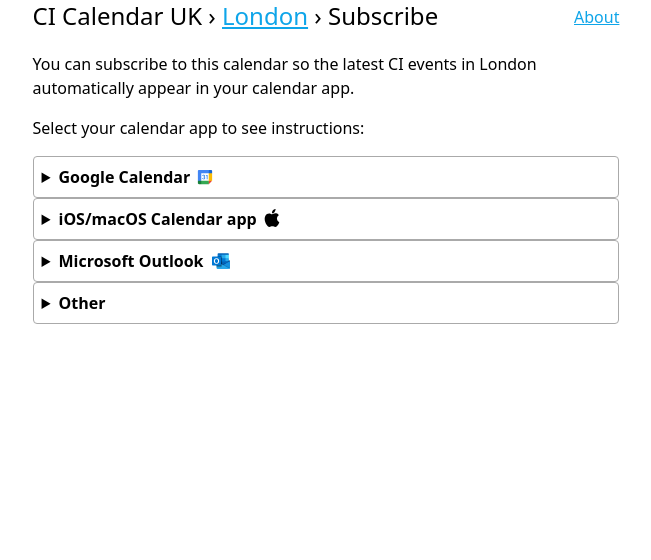
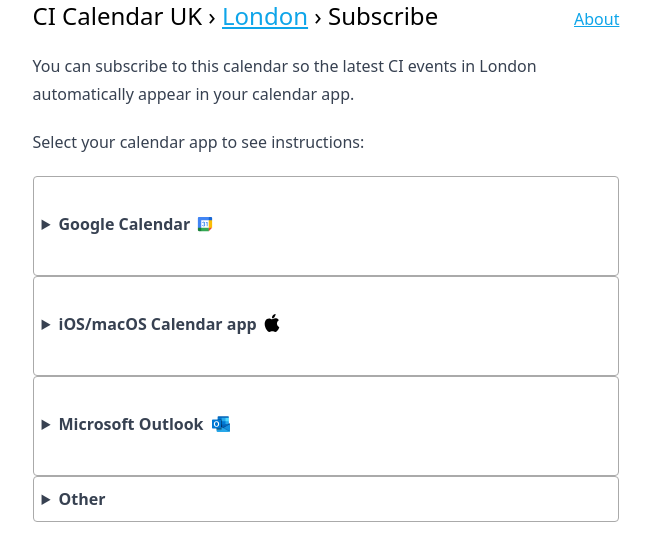
Before and after one commit to simrun/cicalendaruk, a Next.js app: page /london/subscribe in a window 1280 px wide. Shown: the top 560 px of the page, without its empty margins (314-965 px from the left). Built offline with nearby package versions, Linux system fonts and the light colour scheme.

Commit message:
use tailwind prose plugin

```diff
--- a/package.json
+++ b/package.json
@@ -20,6 +20,7 @@
   },
   "devDependencies": {
     "@cloudflare/next-on-pages": "^1.13.1",
+    "@tailwindcss/typography": "^0.5.14",
     "@types/node": "^20",
     "@types/react": "^18",
     "@types/react-dom": "^18",
--- a/src/app/about/page.tsx
+++ b/src/app/about/page.tsx
@@ -15,6 +15,7 @@
         <div className="max-w-prose">
           <NavBar breadcrumb={[["About"]]} />
 
+          <div className="prose">
             <p className="mt-3">Made with ❤️ by Sim and John.</p>
 
             <p className="mt-3">
@@ -29,6 +30,7 @@
             </p>
           </div>
         </div>
+      </div>
     </>
   );
 }
--- a/src/app/globals.css
+++ b/src/app/globals.css
@@ -6,32 +6,12 @@
 @import "fullcalendar.css";
 
 @layer base {
-  :is(p, ol, ul):not(:first-child) {
-    margin-top: 1em;
-  }
-  :is(p, ol, ul):not(:last-child) {
-    margin-bottom: 1em;
-  }
-  ol {
-    list-style-type: decimal;
-    padding-left: 40px;
-  }
-  ul {
-    list-style-type: disc;
-    padding-left: 40px;
-  }
   @counter-style lower-alpha-bracket {
     system: extends lower-alpha;
     suffix: ") ";
   }
   ol.lower-alpha-bracket {
     list-style: lower-alpha-bracket;
-  }
-  blockquote {
-    @apply ml-10;
-  }
-  a:where([href]) {
-    @apply text-sky-500 underline hover:text-sky-400;
   }
 }
 
@@ -57,9 +37,6 @@
   details.expandable > summary + * {
     margin-top: 0;
   }
-  details.expandable > :last-child:not(summary) {
-    margin-bottom: 0;
-  }
 
   .note-callout {
     @apply rounded border border-l-4 border-blue-500 bg-blue-50 p-4;
--- a/src/app/london/subscribe/page.tsx
+++ b/src/app/london/subscribe/page.tsx
@@ -35,7 +35,7 @@
           ]}
         />
 
-        <div className="mt-3 p-1">
+        <div className="prose mt-3 p-1">
           <p>
             You can subscribe to this calendar so the latest CI events in London
             automatically appear in your calendar app.
@@ -73,7 +73,7 @@
                     src="/google-calendar-icon-24dp.svg"
                     width="18"
                     height="18"
-                    className="inline"
+                    className="my-0 inline"
                     alt=""
                   />{" "}
                   installed.
@@ -109,7 +109,7 @@
                     src="/google-calendar-icon-24dp.svg"
                     width="18"
                     height="18"
-                    className="inline"
+                    className="my-0 inline"
                     alt=""
                   />{" "}
                   installed.
@@ -176,7 +176,7 @@
                     src="/google-calendar-icon-24dp.svg"
                     width="18"
                     height="18"
-                    className="inline"
+                    className="my-0 inline"
                     alt=""
                   />{" "}
                   on your Android device.
@@ -187,7 +187,7 @@
                     src="/android-menu-icon-24dp.png"
                     width="18"
                     height="18"
-                    className="inline"
+                    className="my-0 inline"
                     alt=""
                   />
                   .
@@ -198,7 +198,7 @@
                     src="/android-settings-icon-24dp.png"
                     width="18"
                     height="18"
-                    className="inline"
+                    className="my-0 inline"
                     alt=""
                   />
                   .
@@ -226,7 +226,7 @@
                 src="/android-menu-icon-24dp.png"
                 width="18"
                 height="18"
-                className="inline"
+                className="my-0 inline"
                 alt=""
               />{" "}
               to show the sidebar; on mobile, the calendar might appear under
--- a/src/components/NavBar.tsx
+++ b/src/components/NavBar.tsx
@@ -25,12 +25,24 @@
       {breadcrumb.map(([name, url, className]) => (
         <span key={url ?? name} className={className}>
           &nbsp;›&nbsp;
-          {url ? <Link href={url}>{name}</Link> : name}
+          {url ? (
+            <Link
+              className="text-sky-500 underline hover:text-sky-400"
+              href={url}
+            >
+              {name}
+            </Link>
+          ) : (
+            name
+          )}
         </span>
       ))}
       {!isAbout && (
         <span className="flex-1 ps-1 text-right">
-          <Link className="relative bottom-0.5 text-base" href="/about">
+          <Link
+            className="hover:text-sky-400relative bottom-0.5 text-base text-sky-500 underline"
+            href="/about"
+          >
             About
           </Link>
         </span>
--- a/tailwind.config.ts
+++ b/tailwind.config.ts
@@ -13,6 +13,6 @@
       ...defaultTheme.screens,
     },
   },
-  plugins: [],
+  plugins: [require("@tailwindcss/typography")],
 };
 export default config;
```
Also changed, not shown: 1 other file (tests, documents, lock files or other folders). Lines whose indentation alone changed are shown as unchanged.
